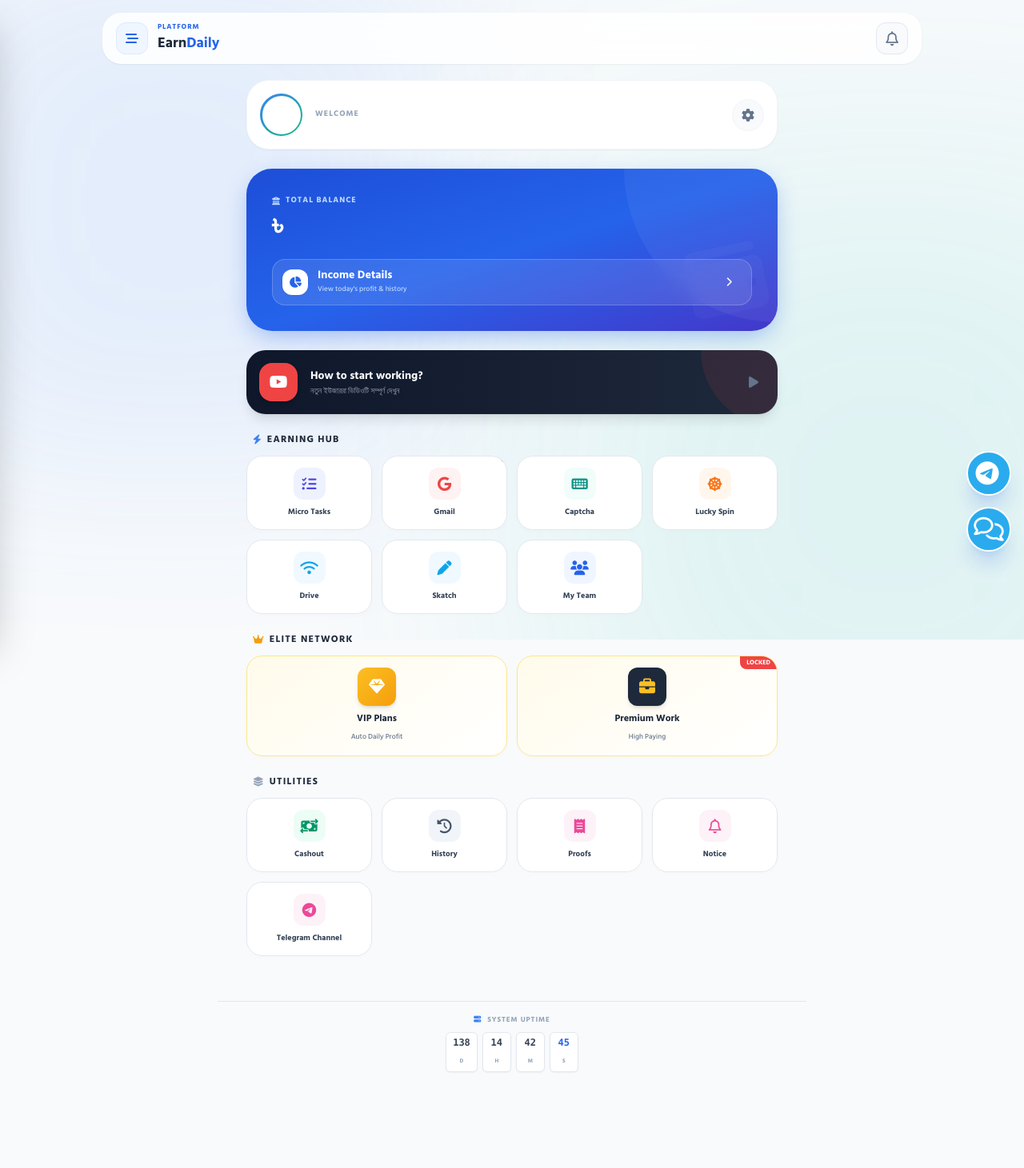
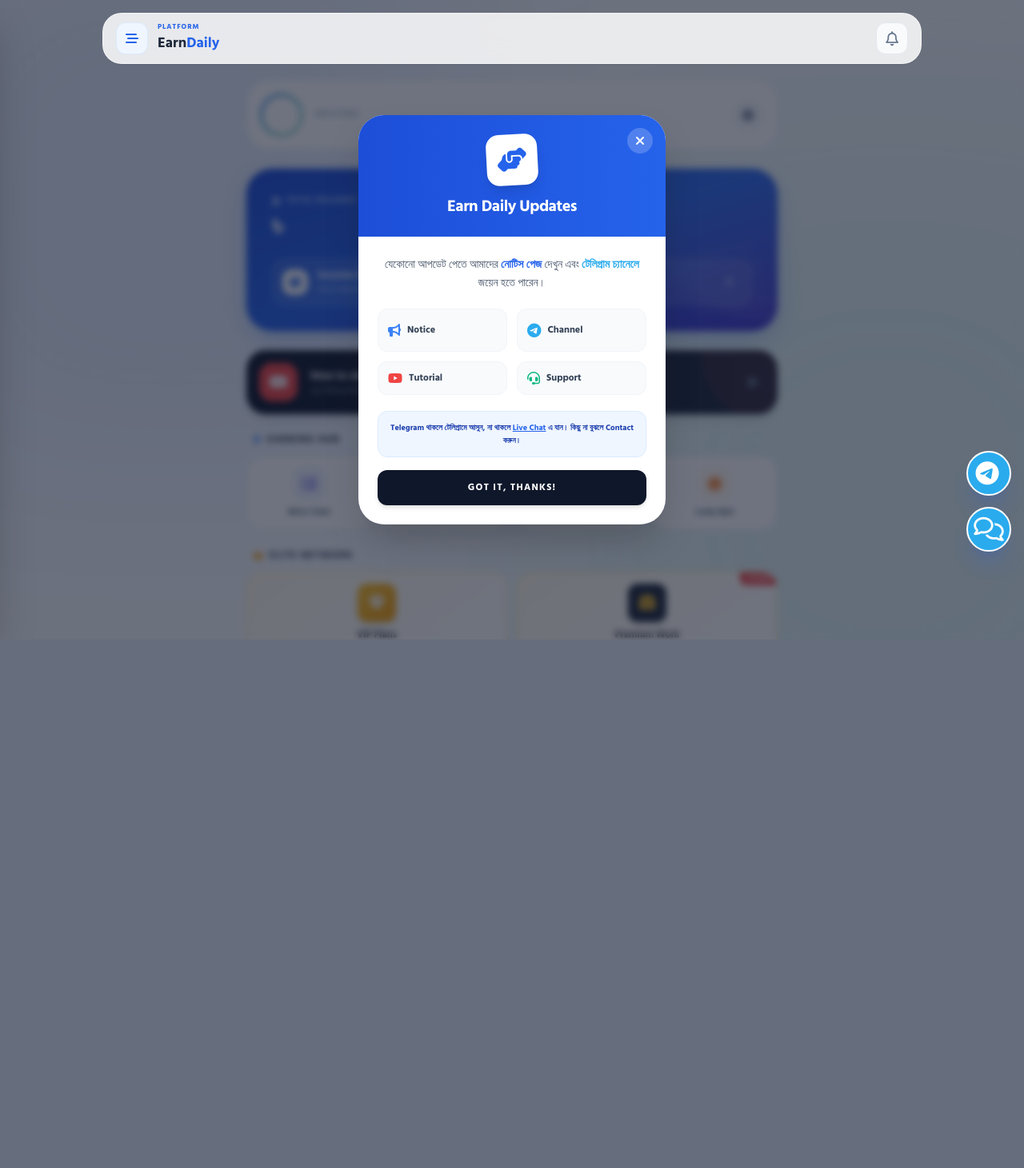
Before and after one commit to hoingut/oayrbackup, a Flask app: template templates/index.html in a window 1280 px wide. Shown: the whole page at 80% size. After the commit the page ends 800 px from the top, so only its background shows below. Run offline with Flask 3, Linux system fonts and the light colour scheme; the template is opened without the code that fills it, so the values that code supplies are empty; some libraries are stand-ins or nearby versions.

Commit message:
Update index.html

```diff
--- a/templates/index.html
+++ b/templates/index.html
@@ -41,9 +41,21 @@
         border: 1px solid #FDE68A;
     }
     .vip-card:hover { border-color: #F59E0B; box-shadow: 0 10px 20px rgba(245, 158, 11, 0.1); }
+
+    /* ==========================================
+       POPUP ANIMATION STYLES
+    ========================================== */
+    #welcomePopup { transition: opacity 0.3s ease, visibility 0.3s ease; }
+    .popup-content { transition: transform 0.4s cubic-bezier(0.16, 1, 0.3, 1); }
+
+    #welcomePopup.show { opacity: 1; visibility: visible; }
+    #welcomePopup.show .popup-content { transform: scale(1) translateY(0); }
+
+    #welcomePopup.hide { opacity: 0; visibility: hidden; }
+    #welcomePopup.hide .popup-content { transform: scale(0.95) translateY(20px); }
 </style>
 
-<div class="space-y-6 fade-in-up max-w-2xl mx-auto px-1 pb-8">
+<div class="space-y-6 fade-in-up max-w-2xl mx-auto px-1 pb-8 relative z-10">
 
     <!-- ==========================================
          1. PROFILE HEADER (Unique Avatar & Welcome)
@@ -75,7 +87,7 @@
     </div>
 
     <!-- ==========================================
-         2. PREMIUM BALANCE CARD (No Hide, Direct Details)
+         2. PREMIUM BALANCE CARD
     ========================================== -->
     <div class="bg-gradient-to-br from-blue-700 via-blue-600 to-indigo-700 rounded-[32px] p-6 sm:p-8 text-white relative overflow-hidden shadow-[0_10px_30px_-5px_rgba(37,99,235,0.4)]">
         <!-- Abstract Decor -->
@@ -114,7 +126,7 @@
     </div>
 
     <!-- ==========================================
-         3. NOTICE CARD (With See All Icon)
+         3. NOTICE CARD
     ========================================== -->
     {% if settings.notice_text %}
     <div class="bg-white border border-slate-100 p-2 rounded-[20px] flex items-center shadow-sm">
@@ -180,11 +192,6 @@
                 <div class="h-10 w-10 bg-orange-50 text-orange-500 rounded-xl flex items-center justify-center text-lg"><i class="fa-solid fa-dharmachakra"></i></div>
                 <span class="text-[10px] font-bold text-slate-700">Lucky Spin</span>
             </a>
-
-            <a href="/drive" class="nav-card"><div class="h-10 w-10 bg-sky-50 text-sky-500 rounded-xl flex items-center justify-center text-lg"><i class="fa-solid fa-wifi"></i></div><span class="text-[10px] font-bold text-slate-700">Drive</span></a>
-
-            <a href="https://earn-daily.site/skatch" class="nav-card"><div class="h-10 w-10 bg-sky-50 text-sky-500 rounded-xl flex items-center justify-center text-lg"><i class="fa-solid fa-pen"></i></div><span class="text-[10px] font-bold text-slate-700">Skatch</span></a>
-             <a href="/referrals" class="nav-card"><div class="h-10 w-10 bg-blue-50 text-blue-600 rounded-xl flex items-center justify-center text-lg"><i class="fa-solid fa-users"></i></div><span class="text-[10px] font-bold text-slate-700">My Team</span></a>
         </div>
     </div>
 
@@ -255,7 +262,7 @@
     {% endif %}
 
     <!-- ==========================================
-         8. OTHER UTILITIES (Drive, Withdraw, History, etc.)
+         8. OTHER UTILITIES
     ========================================== -->
     <div>
         <div class="flex items-center justify-between px-2 mb-3 mt-2">
@@ -264,18 +271,14 @@
             </h3>
         </div>
         <div class="grid grid-cols-4 gap-3">
-
             <a href="/withdraw" class="nav-card"><div class="h-10 w-10 bg-emerald-50 text-emerald-600 rounded-xl flex items-center justify-center text-lg"><i class="fa-solid fa-money-bill-transfer"></i></div><span class="text-[10px] font-bold text-slate-700">Cashout</span></a>
             <a href="/history" class="nav-card"><div class="h-10 w-10 bg-slate-100 text-slate-600 rounded-xl flex items-center justify-center text-lg"><i class="fa-solid fa-clock-rotate-left"></i></div><span class="text-[10px] font-bold text-slate-700">History</span></a>
-
             <a href="/proofs" class="nav-card"><div class="h-10 w-10 bg-pink-50 text-pink-500 rounded-xl flex items-center justify-center text-lg"><i class="fa-solid fa-receipt"></i></div><span class="text-[10px] font-bold text-slate-700">Proofs</span></a>
-
-
-        <a href="/notice" class="nav-card"><div class="h-10 w-10 bg-pink-50 text-pink-500 rounded-xl flex items-center justify-center text-lg"><i class="fa-regular fa-bell"></i></div><span class="text-[10px] font-bold text-slate-700">Notice</span></a>
-
-
-        <a href="https://t.me/pay_easy_earn" class="nav-card"><div class="h-10 w-10 bg-pink-50 text-pink-500 rounded-xl flex items-center justify-center text-lg"><i class="fab fa-telegram"></i></div><span class="text-[10px] font-bold text-slate-700">Telegram Channel</span></a>
-        </div>
+            <a href="/notice" class="nav-card"><div class="h-10 w-10 bg-blue-50 text-blue-600 rounded-xl flex items-center justify-center text-lg"><i class="fa-regular fa-bell"></i></div><span class="text-[10px] font-bold text-slate-700">Notice</span></a>
+            <a href="/drive" class="nav-card"><div class="h-10 w-10 bg-sky-50 text-sky-500 rounded-xl flex items-center justify-center text-lg"><i class="fa-solid fa-wifi"></i></div><span class="text-[10px] font-bold text-slate-700">Drive</span></a>
+            <a href="https://earn-daily.site/skatch" class="nav-card"><div class="h-10 w-10 bg-indigo-50 text-indigo-500 rounded-xl flex items-center justify-center text-lg"><i class="fa-solid fa-ticket"></i></div><span class="text-[10px] font-bold text-slate-700">Scratch</span></a>
+            <a href="/referrals" class="nav-card"><div class="h-10 w-10 bg-purple-50 text-purple-600 rounded-xl flex items-center justify-center text-lg"><i class="fa-solid fa-users"></i></div><span class="text-[10px] font-bold text-slate-700">My Team</span></a>
+            <a href="https://t.me/pay_easy_earn" target="_blank" class="nav-card"><div class="h-10 w-10 bg-sky-50 text-[#2AABEE] rounded-xl flex items-center justify-center text-lg"><i class="fab fa-telegram"></i></div><span class="text-[10px] font-bold text-slate-700">Channel</span></a>
         </div>
     </div>
 
@@ -291,8 +294,95 @@
 
 </div>
 
-<!-- System Uptime Script -->
+<!-- ==========================================
+     10. SMART POPUP MODAL (Notice & Support)
+========================================== -->
+<div id="welcomePopup" class="fixed inset-0 bg-slate-900/60 backdrop-blur-sm z-[100] hide flex items-center justify-center px-4">
+    <div class="popup-content bg-white w-full max-w-sm rounded-[32px] shadow-2xl overflow-hidden relative">
+
+        <!-- Header -->
+        <div class="bg-gradient-to-r from-blue-700 to-blue-600 p-6 text-center relative">
+            <button onclick="closePopup()" class="absolute top-4 right-4 h-8 w-8 bg-white/20 hover:bg-red-500 rounded-full flex items-center justify-center text-white transition">
+                <i class="fa-solid fa-xmark"></i>
+            </button>
+            <div class="h-16 w-16 bg-white text-blue-600 rounded-2xl mx-auto flex items-center justify-center text-3xl shadow-lg transform -rotate-3 mb-3">
+                <i class="fa-solid fa-handshake-angle"></i>
+            </div>
+            <h2 class="text-xl font-black text-white tracking-tight">Earn Daily Updates</h2>
+        </div>
+
+        <!-- Body -->
+        <div class="p-6">
+            <p class="text-sm text-slate-600 font-medium text-center leading-relaxed mb-5">
+                যেকোনো আপডেট পেতে আমাদের <b class="text-blue-600">নোটিস পেজ</b> দেখুন এবং <b class="text-[#2AABEE]">টেলিগ্রাম চ্যানেলে</b> জয়েন হতে পারেন।
+            </p>
+
+            <div class="grid grid-cols-2 gap-3 mb-5">
+                <a href="/notice" class="bg-slate-50 border border-slate-100 p-3 rounded-xl flex items-center gap-2 hover:bg-blue-50 hover:border-blue-200 transition group text-slate-700">
+                    <i class="fa-solid fa-bullhorn text-blue-500 group-hover:scale-110 transition"></i> <span class="text-xs font-bold">Notice</span>
+                </a>
+                <a href="https://t.me/pay_easy_earn" target="_blank" class="bg-slate-50 border border-slate-100 p-3 rounded-xl flex items-center gap-2 hover:bg-sky-50 hover:border-sky-200 transition group text-slate-700">
+                    <i class="fa-brands fa-telegram text-[#2AABEE] group-hover:scale-110 transition text-lg"></i> <span class="text-xs font-bold">Channel</span>
+                </a>
+                <a href="/tutorial" class="bg-slate-50 border border-slate-100 p-3 rounded-xl flex items-center gap-2 hover:bg-red-50 hover:border-red-200 transition group text-slate-700">
+                    <i class="fa-brands fa-youtube text-red-500 group-hover:scale-110 transition"></i> <span class="text-xs font-bold">Tutorial</span>
+                </a>
+                <a href="https://t.me/payrsrp" target="_blank" class="bg-slate-50 border border-slate-100 p-3 rounded-xl flex items-center gap-2 hover:bg-emerald-50 hover:border-emerald-200 transition group text-slate-700">
+                    <i class="fa-solid fa-headset text-emerald-500 group-hover:scale-110 transition"></i> <span class="text-xs font-bold">Support</span>
+                </a>
+            </div>
+
+            <div class="bg-blue-50 border border-blue-100 p-3 rounded-xl text-center">
+                <p class="text-[10px] text-blue-800 font-bold leading-relaxed">
+                    Telegram থাকলে টেলিগ্রামে আসুন, না থাকলে <a href="/chat" class="text-blue-600 underline">Live Chat</a> এ যান। কিছু না বুঝলে Contact করুন।
+                </p>
+            </div>
+
+            <button onclick="closePopup()" class="w-full mt-4 bg-slate-900 text-white py-3.5 rounded-xl text-xs font-black uppercase tracking-widest hover:bg-slate-800 transition active:scale-95 shadow-md">
+                Got it, Thanks!
+            </button>
+        </div>
+    </div>
+</div>
+
+<!-- ==========================================
+     SCRIPTS
+========================================== -->
 <script>
+    // 1. POPUP LOGIC (Show 5 times, 3-hour gap)
+    document.addEventListener("DOMContentLoaded", () => {
+        const popup = document.getElementById('welcomePopup');
+        const maxShows = 5;
+        const gapMs = 3 * 60 * 60 * 1000; // 3 hours
+
+        let showCount = parseInt(localStorage.getItem('earnDailyPopupCount')) || 0;
+        let lastShowTime = parseInt(localStorage.getItem('earnDailyLastShow')) || 0;
+        let currentTime = new Date().getTime();
+
+        if (showCount < maxShows) {
+            if (currentTime - lastShowTime >= gapMs || lastShowTime === 0) {
+                // Delay showing by 1.5 seconds for better UX
+                setTimeout(() => {
+                    popup.classList.remove('hidden', 'hide');
+                    popup.classList.add('show');
+
+                    localStorage.setItem('earnDailyPopupCount', showCount + 1);
+                    localStorage.setItem('earnDailyLastShow', currentTime);
+                }, 1500);
+            }
+        } else {
+            popup.classList.add('hidden'); // Ensure it stays hidden after 5 times
+        }
+    });
+
+    function closePopup() {
+        const popup = document.getElementById('welcomePopup');
+        popup.classList.remove('show');
+        popup.classList.add('hide');
+        setTimeout(() => popup.classList.add('hidden'), 300);
+    }
+
+    // 2. SYSTEM UPTIME
     (function() {
         function updateSiteAge() {
             const startDate = new Date("2025-12-19T00:00:00").getTime();
```
